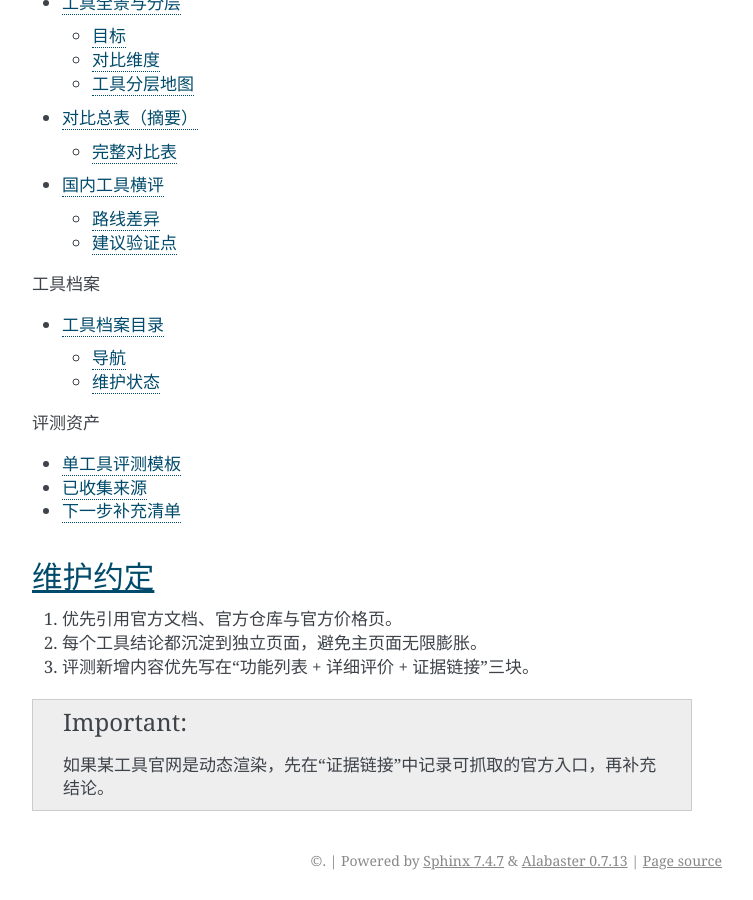
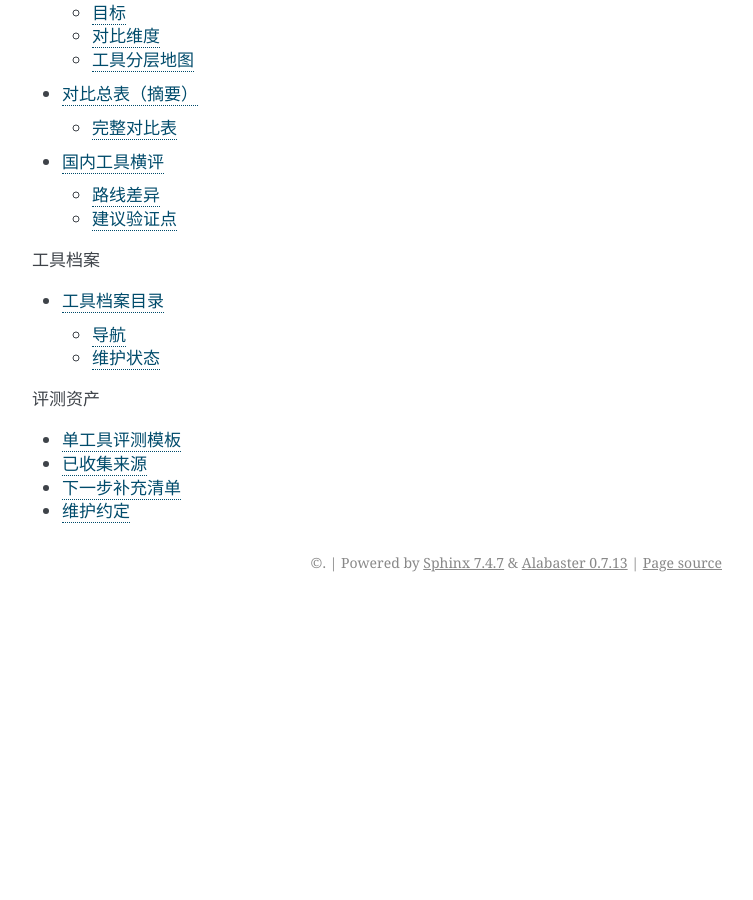
Before and after one commit to sanchuanhehe/VibeCoding, a Sphinx documentation site: the page built from docs/index.md, in a window 1280 px wide and 900 px high, scrolled down 1726 px. Shown: the whole window, without its empty margins (388-1141 px from the left). Built offline with Sphinx 7.4.7, drawn with Linux system fonts in a browser that asks for light colours; after the commit the page ends 2328 px from its top, so only the background shows below that.

Commit message:
feat: 添加维护约定文档以规范工具评测流程

````diff
--- a/docs/index.md
+++ b/docs/index.md
@@ -76,16 +76,7 @@ tools/index
 templates/tool-review-template
 research/sources
 research/todo
-```
-
-## 维护约定
-
-1. 优先引用官方文档、官方仓库与官方价格页。
-2. 每个工具结论都沉淀到独立页面，避免主页面无限膨胀。
-3. 评测新增内容优先写在“功能列表 + 详细评价 + 证据链接”三块。
-
-```{important}
-如果某工具官网是动态渲染，先在“证据链接”中记录可抓取的官方入口，再补充结论。
+maintenance
 ```
 
 ::::
````
Also changed, not shown: docs/maintenance.md (added, +9 -0 lines).
